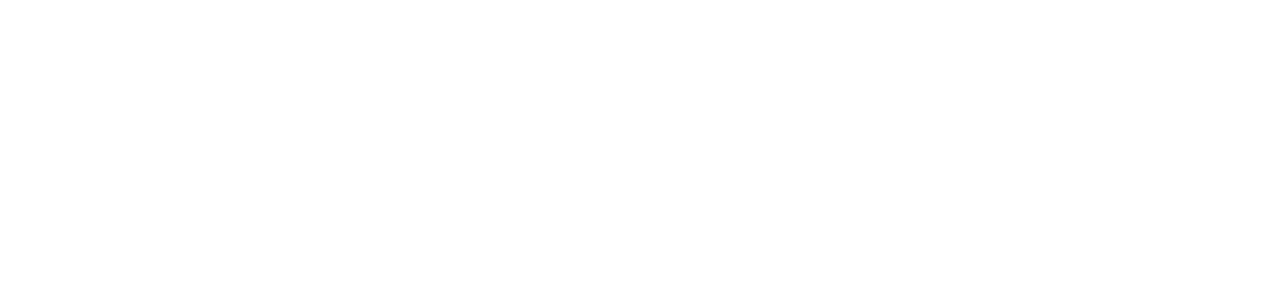
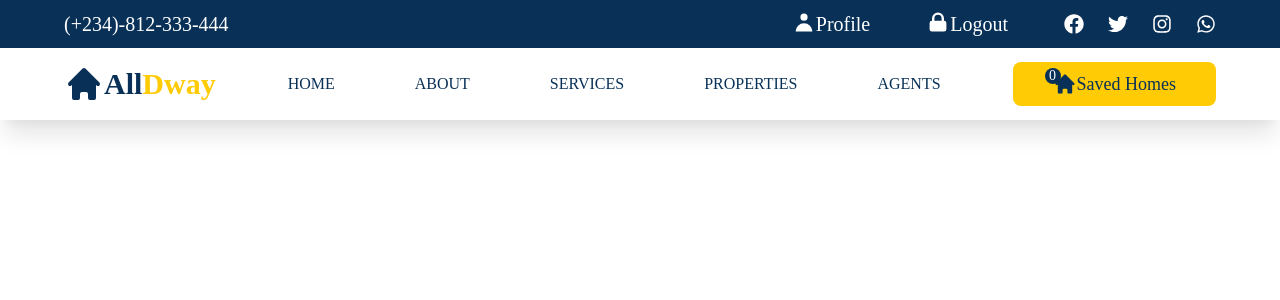
Before and after one commit to ahmadabdulkadir245/Alldway, a Next.js app: page /products/1 in a window 1280 px wide. Shown: the top 300 px of the page. Built offline with nearby package versions, Linux system fonts and the light colour scheme; a web font is replaced by a local one.

Commit message:
new born

```diff
--- a/pages/_app.js
+++ b/pages/_app.js
@@ -4,6 +4,7 @@
 import { Provider } from "react-redux";
 import AuthContextProvider from "../context/auth-context";
 import PropertyContextProvider from "../context/property-context";
+import Header from "../components/Header/Header";
 
 function App({ Component, pageProps: { session, ...pageProps } }) {
   if (Component.getLayout) {
@@ -17,6 +18,7 @@
     <AuthContextProvider>
       <PropertyContextProvider>
         <Provider store={store}>
+          <Header />
           <Component {...pageProps} />
         </Provider>
       </PropertyContextProvider>
```
